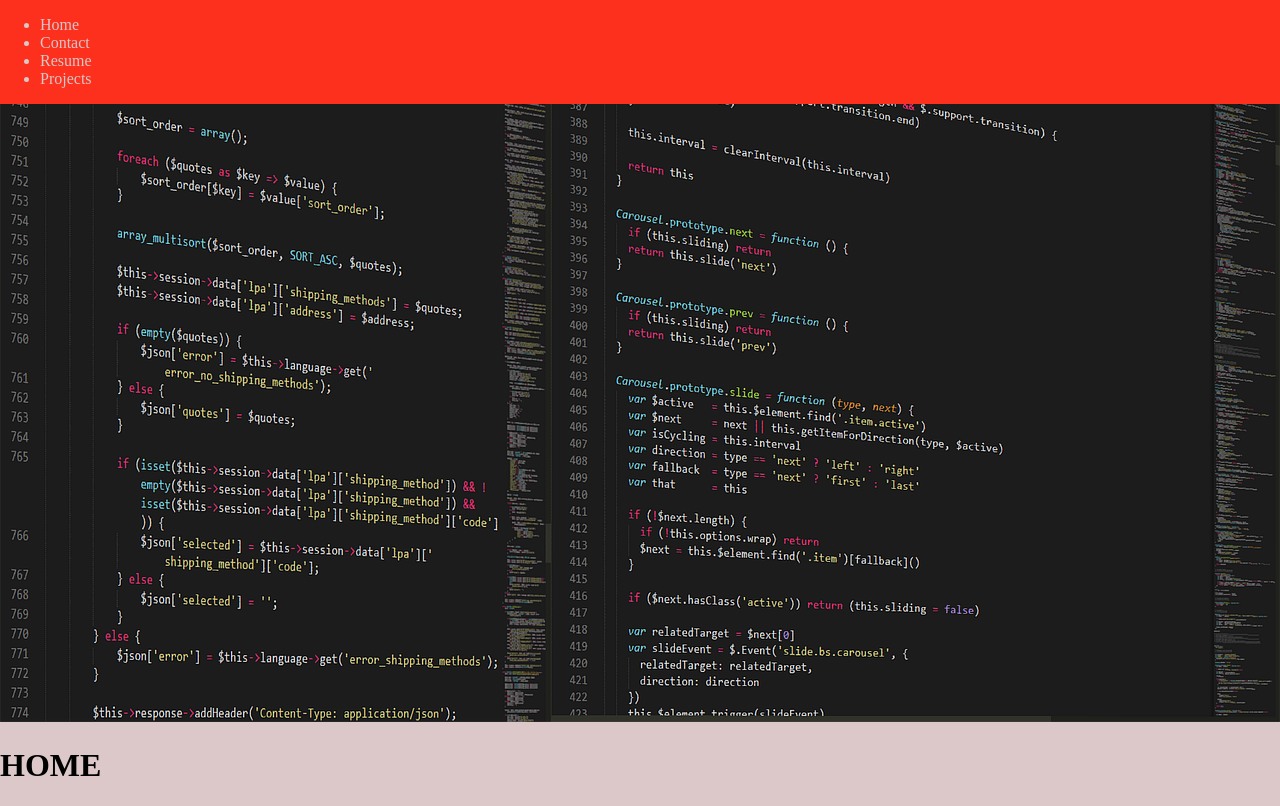
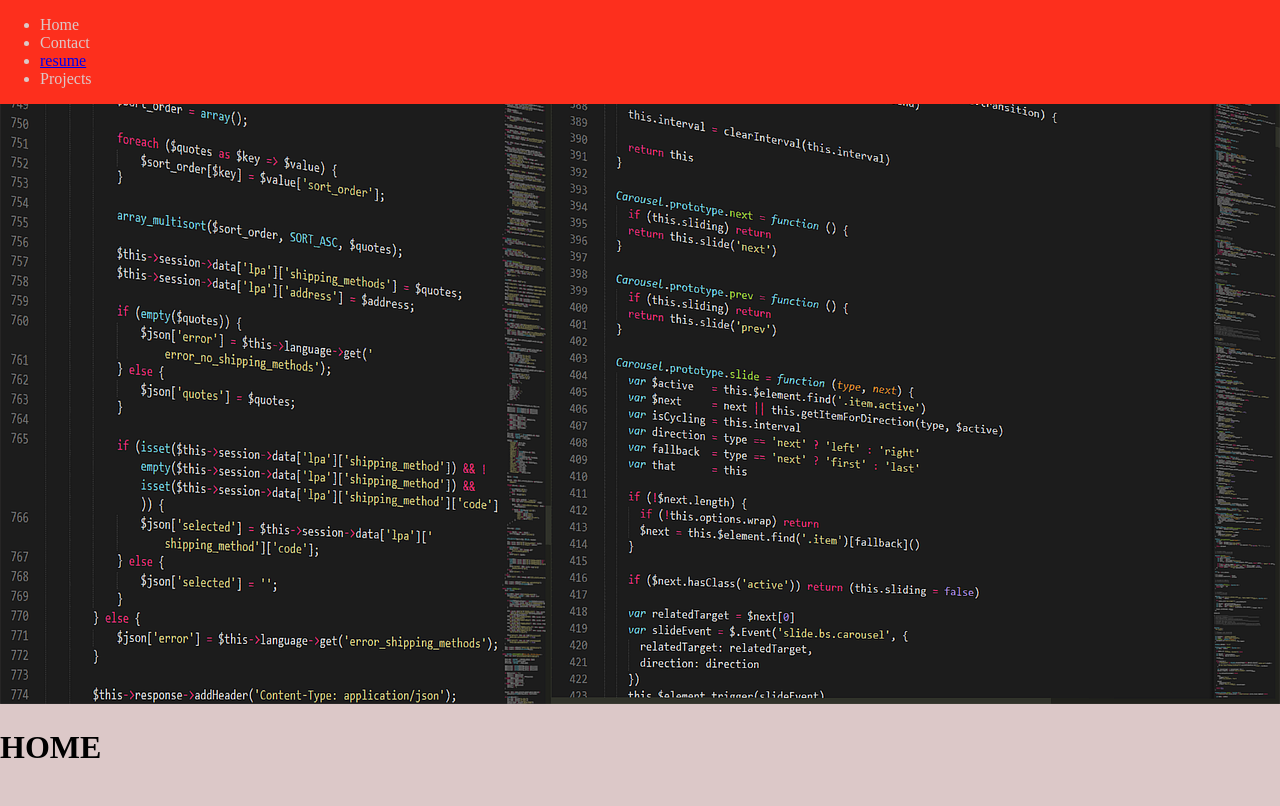
Before and after one commit to Fleser11/Website, a plain HTML site: page HTML project/index.html in a window 1280 px wide. Drawn offline with Linux system fonts and the light colour scheme.

Commit message:
Made resume on top bar a link

```diff
--- a/HTML project/index.html
+++ b/HTML project/index.html
@@ -13,12 +13,12 @@
       <ul>
         <li>Home</li>
         <li>Contact</li>
-        <li>Resume</li>
+        <li><a href="resume/resume.html" title="My resume and experience">resume</a></li>
         <li>Projects</li>
       </ul>
     </header>
     <nav>
-      <a href="resume/resume.html" title="My resume and experience">resume</a>
+      <!-- <a href="resume/resume.html" title="My resume and experience">resume</a> -->
     </nav>
     <main>
       <img src="homeBackground.png" alt="picture of HTML code">
```
